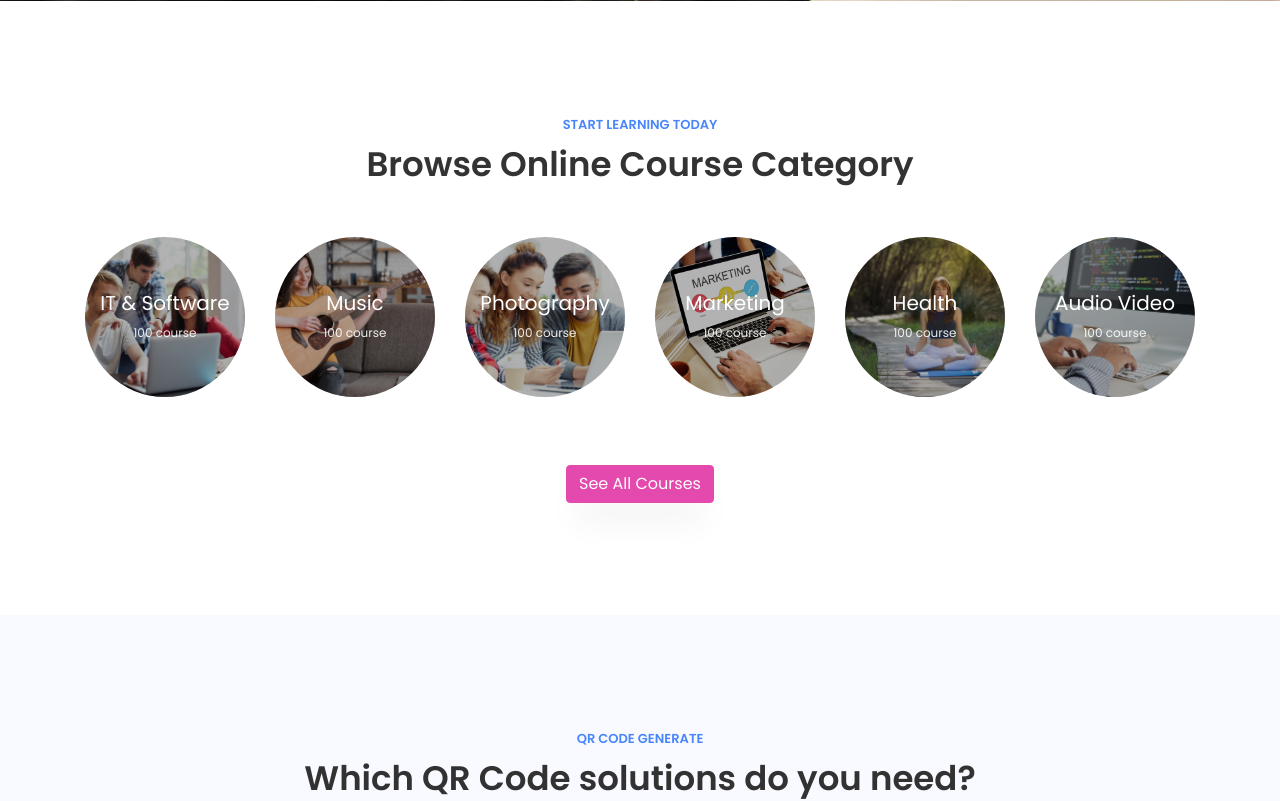
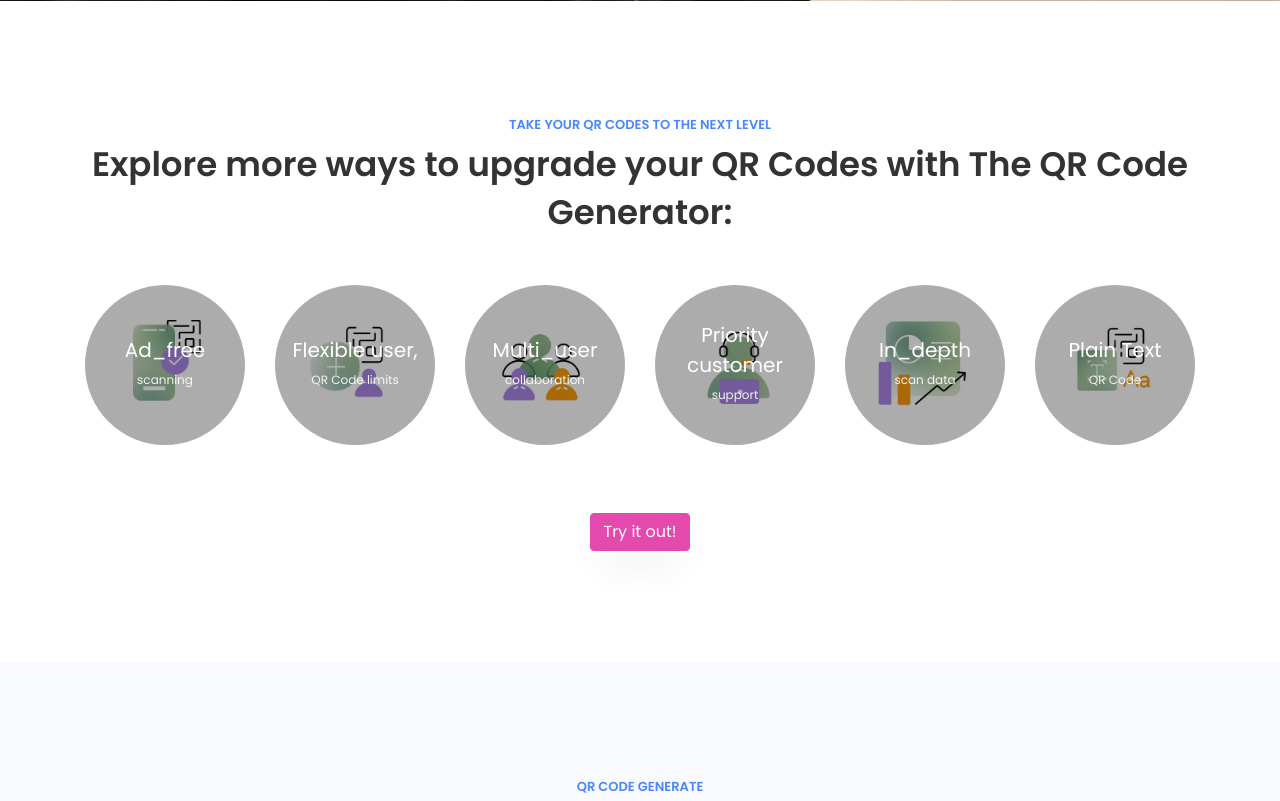
Before and after one commit to BennThomson/qr_code_generator, a Django app: page / in a window 1280 px wide. Shown: the part 799-1600 px from the top of the page. Run offline with Django 5.2, Linux system fonts and the light colour scheme; some libraries are stand-ins or nearby versions; some web fonts are replaced.

Commit message:
[add] some changes

```diff
--- a/templates/index.html
+++ b/templates/index.html
@@ -46,67 +46,67 @@
         <div class="container">
             <div class="row justify-content-center pb-4">
                 <div class="col-md-12 heading-section text-center ftco-animate">
-                    <span class="subheading">Start Learning Today</span>
-                    <h2 class="mb-4">Browse Online Course Category</h2>
+                    <span class="subheading">Take your QR Codes to the next level </span>
+                    <h2 class="mb-4">Explore more ways to upgrade your QR Codes with The QR Code Generator: </h2>
                 </div>
             </div>
             <div class="row justify-content-center">
                 <div class="col-md-3 col-lg-2">
                     <a href="#" class="course-category img d-flex align-items-center justify-content-center"
-                       style="background-image: url({% static 'images/work-1.jpg' %});">
+                       style="background-image: url({% static 'images/ad_free_scan.png' %});">
                         <div class="text w-100 text-center">
-                            <h3>IT &amp; Software</h3>
-                            <span>100 course</span>
+                            <h3>Ad_free</h3>
+                            <span>scanning</span>
                         </div>
                     </a>
                 </div>
                 <div class="col-md-3 col-lg-2">
                     <a href="#" class="course-category img d-flex align-items-center justify-content-center"
-                       style="background-image: url({% static 'images/work-9.jpg' %});">
+                       style="background-image: url({% static 'images/flexible.png' %});">
                         <div class="text w-100 text-center">
-                            <h3>Music</h3>
-                            <span>100 course</span>
+                            <h3>Flexible user, </h3>
+                            <span>QR Code limits</span>
                         </div>
                     </a>
                 </div>
                 <div class="col-md-3 col-lg-2">
                     <a href="#" class="course-category img d-flex align-items-center justify-content-center"
-                       style="background-image: url({% static 'images/work-3.jpg' %});">
+                       style="background-image: url({% static 'images/multi_user.png' %});">
                         <div class="text w-100 text-center">
-                            <h3>Photography</h3>
-                            <span>100 course</span>
+                            <h3>Multi_user</h3>
+                            <span>collaboration</span>
                         </div>
                     </a>
                 </div>
                 <div class="col-md-3 col-lg-2">
                     <a href="#" class="course-category img d-flex align-items-center justify-content-center"
-                       style="background-image: url({% static 'images/work-5.jpg' %});">
+                       style="background-image: url({% static 'images/priority.png' %});">
                         <div class="text w-100 text-center">
-                            <h3>Marketing</h3>
-                            <span>100 course</span>
+                            <h3>Priority customer</h3>
+                            <span>support</span>
                         </div>
                     </a>
                 </div>
                 <div class="col-md-3 col-lg-2">
                     <a href="#" class="course-category img d-flex align-items-center justify-content-center"
-                       style="background-image: url({% static 'images/work-8.jpg' %});">
+                       style="background-image: url({% static 'images/in_depth.png' %});">
                         <div class="text w-100 text-center">
-                            <h3>Health</h3>
-                            <span>100 course</span>
+                            <h3>In_depth</h3>
+                            <span>scan data</span>
                         </div>
                     </a>
                 </div>
                 <div class="col-md-3 col-lg-2">
                     <a href="#" class="course-category img d-flex align-items-center justify-content-center"
-                       style="background-image: url({% static 'images/work-6.jpg' %});">
+                       style="background-image: url({% static 'images/plain_text.png' %});">
        <span class="text w-100 text-center">
-          <h3>Audio Video</h3>
-          <span>100 course</span>
+          <h3>Plain Text</h3>
+          <span>QR Code</span>
       </span>
                     </a>
                 </div>
                 <div class="col-md-12 text-center mt-5">
-                    <a href="#" class="btn btn-secondary">See All Courses</a>
+                    <a href="#" class="btn btn-secondary">Try it out!</a>
                 </div>
             </div>
         </div>
--- a/templates/layouts/base.html
+++ b/templates/layouts/base.html
@@ -85,7 +85,7 @@
                             </li>
                             <li><a href="#"><span class="icon fa fa-phone"></span><span
                                     class="text">+998 93 005 28 24</span></a></li>
-                            <li><a href="#"><span class="icon fa fa-paper-plane"></span><span class="text">info@yourdomain.com</span></a>
+                            <li><a href="#"><span class="icon fa fa-paper-plane"></span><span class="text">dilnozasayfullayeva435@gmail.com</span></a>
                             </li>
                         </ul>
                     </div>
```
Also changed, not shown: assets/images/ad_free_scan.png (added), assets/images/flexible.png (added), assets/images/in_depth.png (added), assets/images/multi_user.png (added), assets/images/plain_text.png (added), assets/images/priority.png (added), user/migrations/0001_initial.py.
